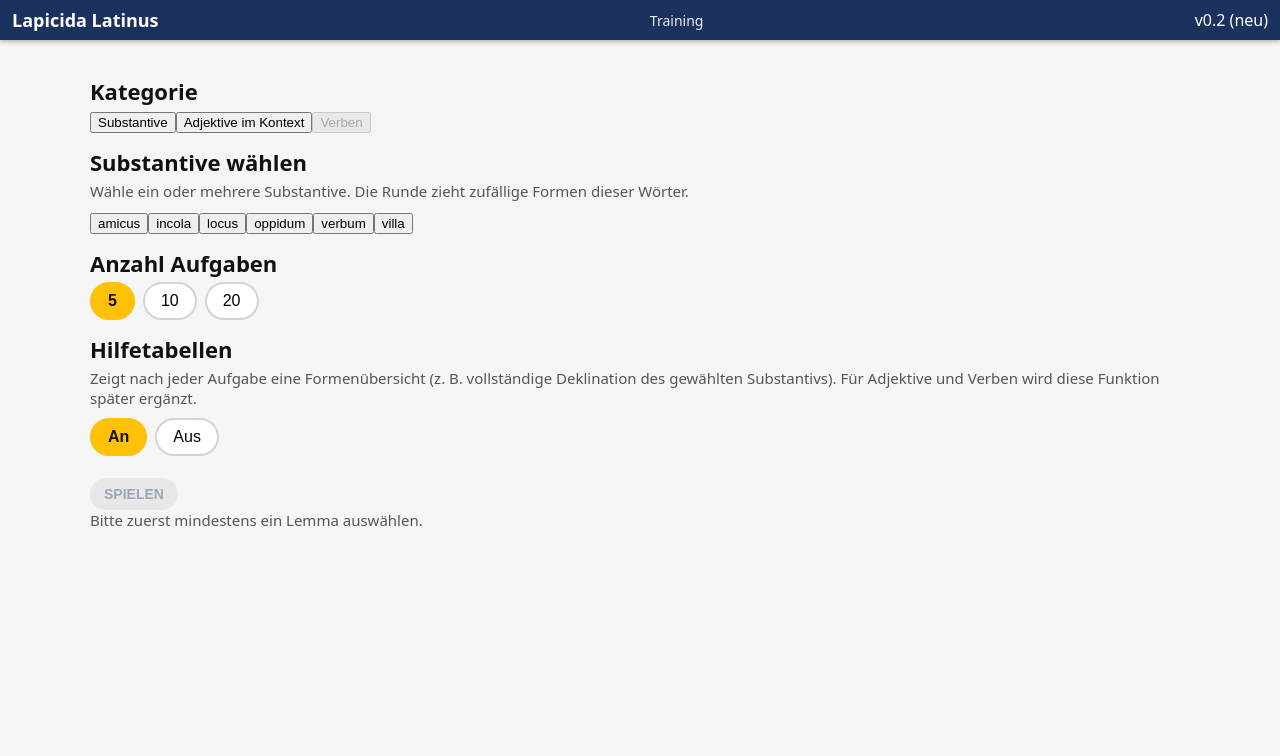
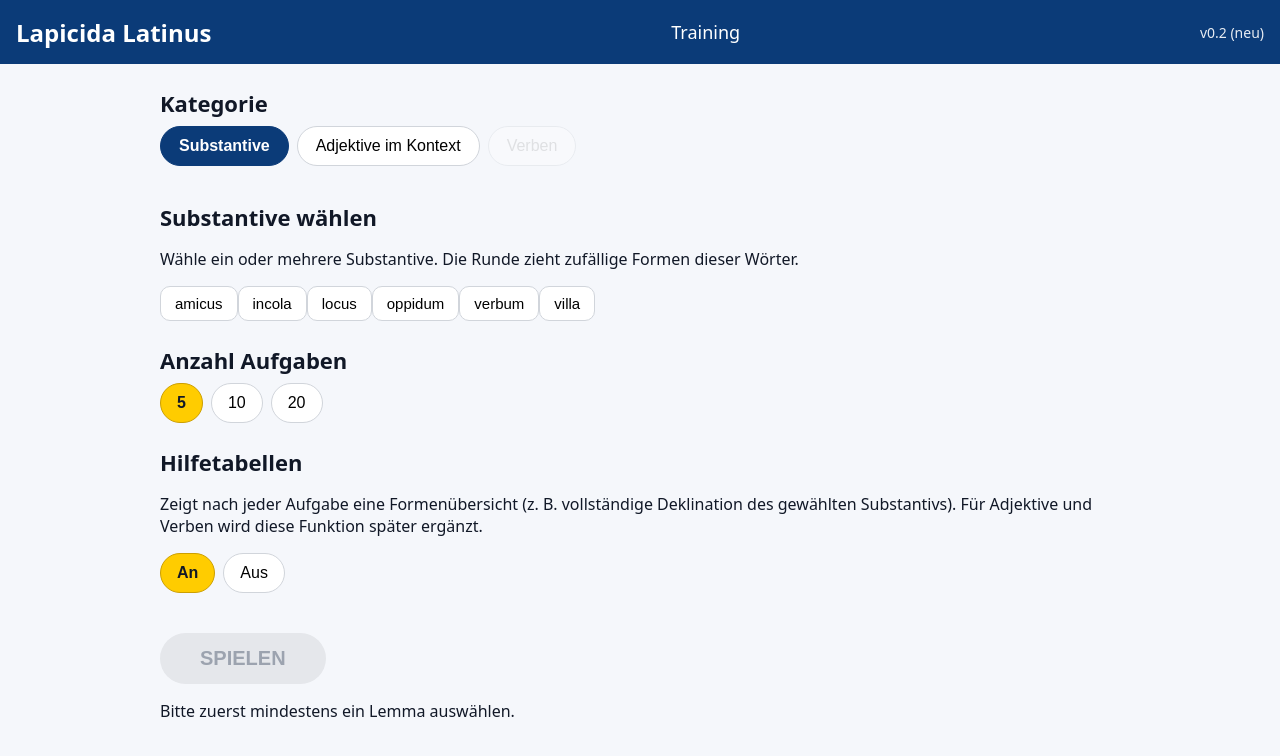
Before and after one commit to UN2D/Lapicida_Latinus, a React (Vite) app in the folder v2/lapicida-latinus-v2/: page / in a window 1280 px wide. Shown: the top 756 px of the page. Built offline with nearby package versions, Linux system fonts and the light colour scheme.

Commit message:
substantiv fertig mit css

```diff
--- a/v2/lapicida-latinus-v2/src/index.css
+++ b/v2/lapicida-latinus-v2/src/index.css
@@ -1,451 +1,494 @@
-/* Vollflächenlayout */
-body,
-html,
-#root {
+/* ========================================
+   Global
+======================================== */
+
+:root {
+  --blue: #0b3b78;
+  --blue-light: #1857aa;
+  --yellow: #ffcc00;
+  --yellow-dark: #cc9f00;
+  --green: #1a8f3a;
+  --red: #c8102e;
+  --bg-light: #f5f7fb;
+  --card-radius: 28px;
+  --transition-fast: 0.15s ease-in-out;
+  --font-main: system-ui, -apple-system, BlinkMacSystemFont, "SF Pro Text",
+    -system-ui, -ui-sans-serif, -apple-system, BlinkMacSystemFont, "Segoe UI",
+    sans-serif;
+}
+
+*,
+*::before,
+*::after {
+  box-sizing: border-box;
+}
+
+body {
   margin: 0;
   padding: 0;
-  height: 100%;
-  font-family: system-ui, -apple-system, BlinkMacSystemFont, sans-serif;
-  background: #f5f5f5;
-  color: #111;
+  font-family: var(--font-main);
+  background-color: var(--bg-light);
+  color: #111827;
 }
 
+/* ========================================
+   Layout Shell
+======================================== */
+
 .screen {
+  min-height: 100vh;
   display: flex;
   flex-direction: column;
-  height: 100%;
+  background-color: var(--bg-light);
 }
 
-/* Obere feste Leiste */
 .top-bar {
+  height: 64px;
+  padding: 0 16px;
+  background-color: var(--blue);
+  color: white;
   display: flex;
   align-items: center;
   justify-content: space-between;
-  padding: 8px 12px;
-  background: #1b325f;
-  color: #fff;
-  box-shadow: 0 2px 4px rgba(0, 0, 0, 0.25);
+  gap: 8px;
 }
 
 .app-title {
   font-weight: 700;
-  font-size: 18px;
+  font-size: 24px;
 }
 
 .top-bar-center {
+  font-size: 18px;
+  font-weight: 500;
+  text-align: center;
+  flex: 1;
+}
+
+.top-bar-right {
   font-size: 14px;
   opacity: 0.9;
+  text-align: right;
 }
 
 .top-bar-btn {
-  padding: 4px 10px;
-  font-size: 13px;
-  border-radius: 10px;
+  padding: 8px 16px;
+  border-radius: 999px;
   border: none;
-  background: #ffcc00;
-  color: #1b325f;
+  background-color: white;
+  color: var(--blue);
+  font-weight: 600;
+  font-size: 16px;
   cursor: pointer;
+  transition: background-color var(--transition-fast),
+    transform var(--transition-fast), box-shadow var(--transition-fast);
+  white-space: nowrap;
+}
+
+.top-bar-btn:hover {
+  background-color: #eef2ff;
+  box-shadow: 0 2px 6px rgba(0, 0, 0, 0.18);
+  transform: translateY(-1px);
+}
+
+/* Haupt-Content: immer Spalte + zentriert */
+
+.content {
+  flex: 1;
+  padding: 24px 16px 32px;
+  display: flex;
+  flex-direction: column;
+  align-items: center;
+  gap: 24px;
+}
+
+/* Alle "Seiten-Inhalte" bekommen die gleiche Max-Breite */
+
+.content>.section,
+.content>.question-card,
+.content>.result-card,
+.content>.summary-layout,
+.content>.summary-card,
+.content>.start-layout {
+  width: 100%;
+  max-width: 960px;
+  margin: 0 auto;
+}
+
+/* ========================================
+   Startscreen (App.jsx)
+======================================== */
+
+.section {
+  margin-bottom: 16px;
+}
+
+.section-title {
+  font-size: 22px;
+  font-weight: 700;
+  margin-bottom: 8px;
+  color: #111827;
+}
+
+.section-subtitle {
+  font-size: 15px;
+  color: #4b5563;
+  margin-bottom: 12px;
+}
+
+/* Tabs */
+
+.tab-row {
+  display: flex;
+  flex-wrap: wrap;
+  gap: 8px;
+  margin-bottom: 12px;
+}
+
+.tab-btn {
+  padding: 10px 18px;
+  border-radius: 999px;
+  border: 1px solid #d1d5db;
+  background-color: white;
+  font-size: 16px;
+  cursor: pointer;
+  transition: all var(--transition-fast);
+}
+
+.tab-btn.active {
+  background-color: var(--blue);
+  border-color: var(--blue);
+  color: white;
   font-weight: 600;
 }
 
-/* Hauptbereich */
-/* Grundlayout */
-
-body {
-  margin: 0;
-  font-family: system-ui, -apple-system, BlinkMacSystemFont, -system-ui,
-    -apple-system, BlinkMacSystemFont, "SF Pro Text", sans-serif;
-  background-color: #f5f5f5;
-  color: #222;
+.tab-btn.disabled {
+  opacity: 0.35;
+  cursor: default;
 }
 
-/* Gesamter Screen */
-.screen {
-  min-height: 100vh;
+/* Lemma-Buttons */
+
+.lemma-row {
   display: flex;
-  flex-direction: column;
+  flex-wrap: wrap;
+  gap: 8px;
 }
 
-/* Inhalt unter der Top-Bar */
-.content {
-  flex: 1;
-  max-width: 1100px;
-  margin: 24px auto 40px;
-  padding: 0 16px 32px;
+.lemma-btn {
+  padding: 8px 14px;
+  border-radius: 10px;
+  border: 1px solid #d1d5db;
+  background-color: white;
+  cursor: pointer;
+  font-size: 15px;
+  transition: all var(--transition-fast);
 }
 
-/* Sektionen auf dem Startscreen */
-.section {
-  margin-bottom: 24px;
-}
-
-.section-title {
-  margin: 0 0 8px;
-  font-size: 22px;
+.lemma-btn.selected {
+  background-color: var(--blue);
+  border-color: var(--blue);
+  color: white;
   font-weight: 600;
 }
 
-.section-hint {
-  margin: 0 0 10px;
-  font-size: 15px;
-  color: #555;
-}
-
-.section-hint.error {
-  color: #c00;
-}
-
-/* Pill-Buttons (Kategorie, Lemma, Anzahl, Hilfen) */
+/* Anzahl Aufgaben + Hilfetabellen */
 
 .pill-row {
   display: flex;
   flex-wrap: wrap;
   gap: 8px;
+  margin-top: 4px;
 }
 
 .pill-btn {
-  padding: 8px 16px;
+  padding: 10px 16px;
   border-radius: 999px;
-  border: 2px solid #d0d4da;
-  background-color: #ffffff;
+  border: 1px solid #d1d5db;
+  background-color: white;
   font-size: 16px;
   cursor: pointer;
-  transition: all 0.15s ease-out;
+  transition: all var(--transition-fast);
 }
 
 .pill-btn.selected {
-  background-color: #ffc107;
-  border-color: #ffc107;
-  color: #111;
-  font-weight: 600;
+  background-color: var(--yellow);
+  border-color: var(--yellow-dark);
+  color: #111827;
+  font-weight: 700;
 }
 
-.pill-btn.disabled {
-  opacity: 0.4;
-  cursor: default;
+/* Startscreen unten: Hinweis + disabled Button */
+
+.helper-text {
+  font-size: 14px;
+  color: #6b7280;
+  margin-top: 4px;
 }
 
-/* Start-Button */
+/* ========================================
+   Buttons allgemein
+======================================== */
 
 .primary-btn {
   display: inline-flex;
   align-items: center;
   justify-content: center;
-  padding: 14px 32px;
+  padding: 14px 40px;
   border-radius: 999px;
   border: none;
-  background-color: #ffc107;
+  background-color: var(--yellow);
+  color: #111827;
+  font-weight: 700;
   font-size: 20px;
-  font-weight: 700;
   cursor: pointer;
-  box-shadow: 0 4px 10px rgba(0, 0, 0, 0.15);
-  transition: transform 0.1s ease-out, box-shadow 0.1s ease-out,
-    background-color 0.1s ease-out;
+  transition: all var(--transition-fast);
+  margin-top: 16px;
 }
 
-.primary-btn:hover:not(.disabled) {
+.primary-btn:hover {
+  background-color: var(--yellow-dark);
   transform: translateY(-1px);
-  box-shadow: 0 6px 14px rgba(0, 0, 0, 0.18);
+  box-shadow: 0 4px 10px rgba(0, 0, 0, 0.18);
 }
 
-.primary-btn.disabled {
-  background-color: #d3d3d3;
+.primary-btn.disabled,
+.primary-btn:disabled {
+  background-color: #e5e7eb;
+  color: #9ca3af;
+  cursor: default;
   box-shadow: none;
-  cursor: default;
+  transform: none;
 }
 
-.content {
-  flex: 1;
-  padding: 12px 10px 16px;
-  overflow-y: auto;
+/* ========================================
+   Quiz: Fragekarte
+======================================== */
+
+.question-card {
+  background-color: #ffffff;
+  border-radius: var(--card-radius);
+  padding: 24px 24px 28px;
+  box-shadow: 0 6px 18px rgba(15, 23, 42, 0.12);
 }
 
-/* Startseite */
-.headline {
-  margin: 8px 0 12px;
-  font-size: 22px;
+.question-lemma {
+  font-size: 16px;
+  color: #6b7280;
+  margin-bottom: 6px;
 }
 
-.section {
+.question-form-box {
+  border-radius: 22px;
+  border: 3px solid var(--blue);
+  padding: 14px 18px;
+  margin-bottom: 18px;
+}
+
+.question-form {
+  font-size: 40px;
+  font-weight: 700;
+  text-align: center;
+}
+
+.choice-group {
   margin-bottom: 14px;
 }
 
-.section-title {
+.choice-label {
+  font-size: 16px;
   font-weight: 600;
-  margin-bottom: 4px;
-}
-
-.hint {
-  font-size: 12px;
-  color: #555;
-  margin-bottom: 4px;
-}
-
-.option-row {
-  display: flex;
-  gap: 6px;
-  flex-wrap: nowrap;
-}
-
-.option-row.wrap {
-  flex-wrap: wrap;
-}
-
-.option-grid {
-  display: flex;
-  flex-wrap: wrap;
-  gap: 6px;
-  margin-top: 4px;
-}
-
-/* Buttons allgemein */
-.option-btn,
-.primary-btn {
-  border: none;
-  border-radius: 999px;
-  padding: 8px 14px;
-  font-size: 14px;
-  background: #ffffff;
-  color: #1b325f;
-  box-shadow: 0 1px 2px rgba(0, 0, 0, 0.15);
-  cursor: pointer;
-  font-weight: 500;
-}
-
-.option-btn.small {
-  font-size: 13px;
-  padding: 6px 10px;
-}
-
-.option-btn.selected {
-  background: #1b325f;
-  color: #fff;
-}
-
-.option-btn.disabled {
-  opacity: 0.35;
-  cursor: not-allowed;
-}
-
-.primary-btn {
-  background: #ffcc00;
-  color: #1b325f;
-  font-weight: 700;
-  margin-top: 8px;
-}
-
-.primary-btn.large {
-  width: 100%;
-  padding: 10px 0;
-  font-size: 16px;
-}
-
-.primary-btn.disabled {
-  opacity: 0.4;
-  cursor: not-allowed;
-}
-
-/* Fragekarte */
-.question-card {
-  background: #ffffff;
-  border-radius: 16px;
-  padding: 10px 10px 12px;
-  box-shadow: 0 1px 3px rgba(0, 0, 0, 0.16);
-}
-
-.question-lemma {
-  font-size: 12px;
-  color: #555;
-  margin-bottom: 2px;
-}
-
-.question-form {
-  font-size: 28px;
-  font-weight: 700;
-  padding: 8px;
-  margin-bottom: 8px;
-  border-radius: 12px;
-  border: 2px solid #1b325f;
-  text-align: center;
-  background: #fdfdfd;
-}
-
-.choice-group {
+  color: #111827;
   margin-bottom: 6px;
-}
-
-.choice-label {
-  font-size: 11px;
-  font-weight: 600;
-  color: #444;
-  margin-bottom: 2px;
 }
 
 .choice-row {
   display: flex;
   flex-wrap: wrap;
-  gap: 4px;
+  gap: 8px;
 }
 
-/* Buttons im Quiz */
 .choice-btn {
-  border-radius: 10px;
-  padding: 5px 9px;
-  font-size: 12px;
-  border: 1px solid #ccc;
-  background: #fafafa;
+  min-width: 96px;
+  padding: 8px 14px;
+  border-radius: 18px;
+  border: 2px solid #e5e7eb;
+  background-color: #ffffff;
+  font-size: 16px;
   cursor: pointer;
+  transition: all var(--transition-fast);
 }
 
 .choice-btn.selected {
-  border-color: #1b325f;
-  background: #1b325f;
-  color: #fff;
-}
-
-/* Feedback nach Fehlversuch */
-
-.choice-btn.correct {
-  background-color: #1b8533;
-  /* grün */
-  border-color: #1b8533;
+  border-color: var(--blue);
+  background-color: var(--blue);
   color: #ffffff;
 }
 
-.choice-btn.partial-correct.selected {
-  background: #1e7f3f;
-  border-color: #1e7f3f;
-  color: #fff;
+/* Feedbackfarben */
+
+.choice-btn.correct {
+  background-color: var(--green);
+  border-color: var(--green);
+  color: #ffffff;
 }
 
 .choice-btn.wrong {
-  background-color: #c8102e;
-  /* rot */
-  border-color: #c8102e;
+  background-color: var(--red);
+  border-color: var(--red);
   color: #ffffff;
 }
 
-.choice-btn.wrong.selected {
-  background: #b00020;
-  border-color: #b00020;
-  color: #fff;
-}
+/* ========================================
+   Ergebnis-Karte (pro Frage)
+======================================== */
 
-.choice-btn.locked {
-  opacity: 0.9;
-  cursor: default;
-}
-
-/* Ergebnis-Karte */
 .result-card {
-  margin-top: 8px;
-  padding: 10px;
-  background: #ffffff;
-  border-radius: 16px;
-  box-shadow: 0 1px 4px rgba(0, 0, 0, 0.16);
+  background-color: #ffffff;
+  border-radius: var(--card-radius);
+  padding: 24px 24px 28px;
+  box-shadow: 0 6px 18px rgba(15, 23, 42, 0.12);
 }
 
 .result-lemma {
-  font-size: 12px;
-  color: #555;
-  margin-bottom: 2px;
+  font-size: 16px;
+  color: #6b7280;
+  margin-bottom: 4px;
+  text-align: center;
 }
 
 .result-form {
-  font-size: 24px;
+  font-size: 40px;
   font-weight: 700;
   text-align: center;
-  margin-bottom: 6px;
+  margin-bottom: 4px;
 }
 
 .result-status {
+  font-size: 26px;
   font-weight: 700;
-  font-size: 16px;
   text-align: center;
-  margin-bottom: 6px;
+  margin-bottom: 18px;
 }
 
 .result-status.correct {
-  color: #1e7f3f;
+  color: var(--green);
 }
 
 .result-status.wrong {
-  color: #b00020;
+  color: var(--red);
 }
 
 .result-correct-title {
-  font-size: 12px;
-  font-weight: 600;
-  margin-bottom: 2px;
+  font-size: 18px;
+  font-weight: 700;
+  margin-bottom: 6px;
+  text-align: center;
 }
 
-.result-correct-list,
-.result-correct-line {
-  font-size: 12px;
+.result-correct-list {
+  font-size: 16px;
+  line-height: 1.5;
+  text-align: center;
 }
 
-/* Summary */
-.summary-card {
-  background: #ffffff;
-  border-radius: 14px;
-  padding: 8px 10px;
-  margin-bottom: 6px;
-  box-shadow: 0 1px 3px rgba(0, 0, 0, 0.12);
-}
-
-.summary-lemma {
-  font-size: 11px;
-  color: #555;
-}
-
-.summary-form {
-  font-size: 18px;
-  font-weight: 700;
-}
-
-.summary-correct-title {
-  font-size: 11px;
-  font-weight: 600;
+.result-correct-line+.result-correct-line {
   margin-top: 2px;
 }
 
-.summary-correct-line {
-  font-size: 11px;
-}
+/* Formenübersicht (Hilfetabelle) */
 
 .paradigm-box {
-  margin-top: 10px;
-  padding: 10px 12px;
-  border-radius: 12px;
-  border: 2px solid #004d40;
-  background-color: #e0f7fa;
-  text-align: left;
-  font-size: 14px;
+  margin-top: 18px;
+  padding: 16px 18px 14px;
+  background-color: #e6f7fb;
+  border-radius: 24px;
+  border: 3px solid #066d6d;
 }
 
 .paradigm-title {
+  font-size: 20px;
   font-weight: 700;
-  margin-bottom: 6px;
-  color: #004d40;
+  color: #065f5f;
+  margin-bottom: 10px;
 }
 
 .paradigm-header-row,
 .paradigm-row {
   display: grid;
-  grid-template-columns: 110px 1fr 1fr;
-  column-gap: 8px;
-  align-items: baseline;
+  grid-template-columns: 1.2fr 1.4fr 1.4fr;
+  column-gap: 16px;
+  font-family: "SF Mono", ui-monospace, Menlo, Monaco, Consolas,
+    "Liberation Mono", "Courier New", monospace;
 }
 
-.paradigm-cell.head {
-  font-weight: 600;
+.paradigm-header-row {
+  font-weight: 700;
+  margin-bottom: 4px;
 }
 
 .paradigm-cell.case {
   font-weight: 600;
 }
 
-.paradigm-cell.form {
-  font-family: "SF Mono", Menlo, Monaco, Consolas, "Liberation Mono",
-    "Courier New", monospace;
+/* ========================================
+   Zusammenfassung (Rundenende)
+======================================== */
+
+.summary-layout {
+  background-color: transparent;
 }
+
+.summary-header {
+  width: 100%;
+  max-width: 960px;
+  margin: 0 auto 12px;
+}
+
+.summary-title {
+  font-size: 32px;
+  font-weight: 800;
+  margin: 0 0 4px;
+}
+
+.summary-text {
+  font-size: 18px;
+  margin: 0 0 2px;
+}
+
+.summary-feedback {
+  font-size: 18px;
+  margin: 0 0 12px;
+}
+
+.summary-card {
+  background-color: #ffffff;
+  border-radius: 22px;
+  padding: 16px 18px 14px;
+  box-shadow: 0 4px 10px rgba(15, 23, 42, 0.12);
+  margin-top: 10px;
+}
+
+.summary-lemma {
+  font-size: 14px;
+  color: #6b7280;
+}
+
+.summary-form {
+  font-size: 24px;
+  font-weight: 700;
+}
+
+.summary-correct-title {
+  font-size: 16px;
+  font-weight: 600;
+  margin-top: 4px;
+}
+
+/* ========================================
+   Misc
+======================================== */
+
+.text-center {
+  text-align: center;
+}
```
